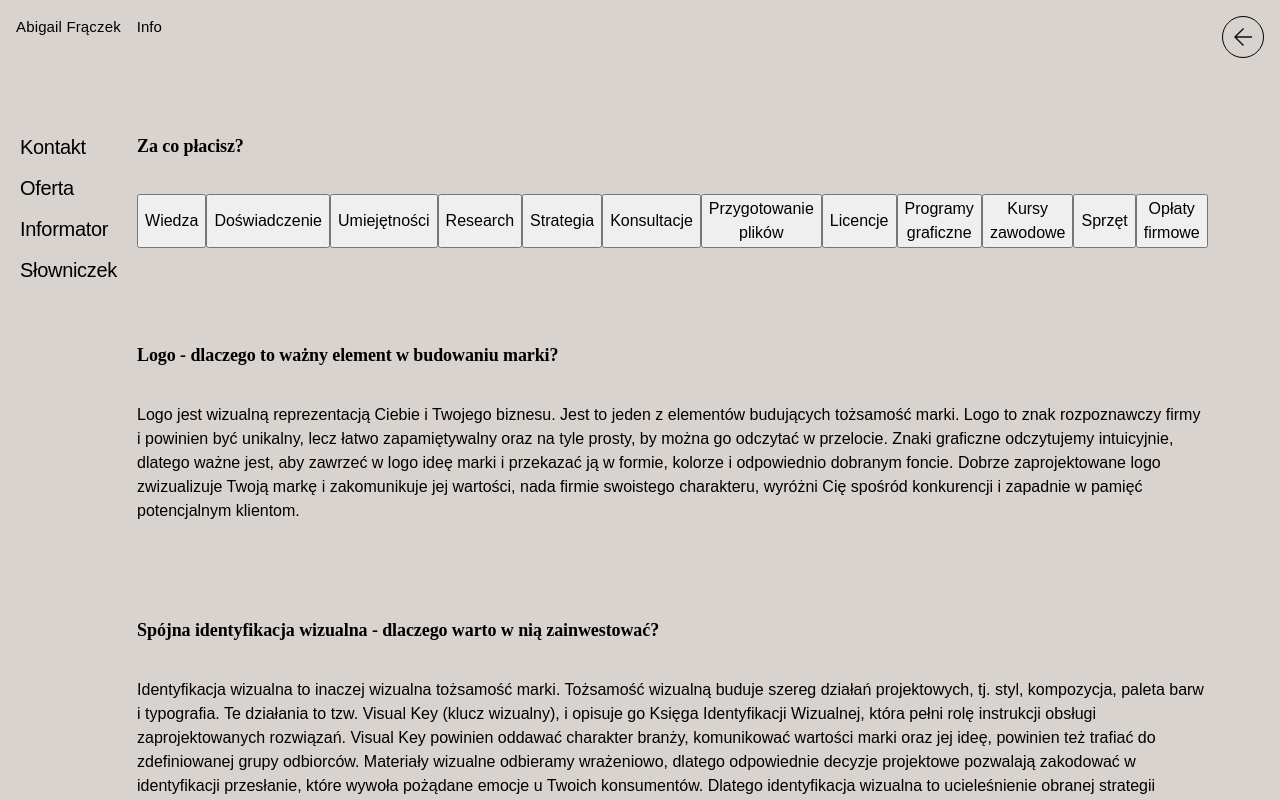
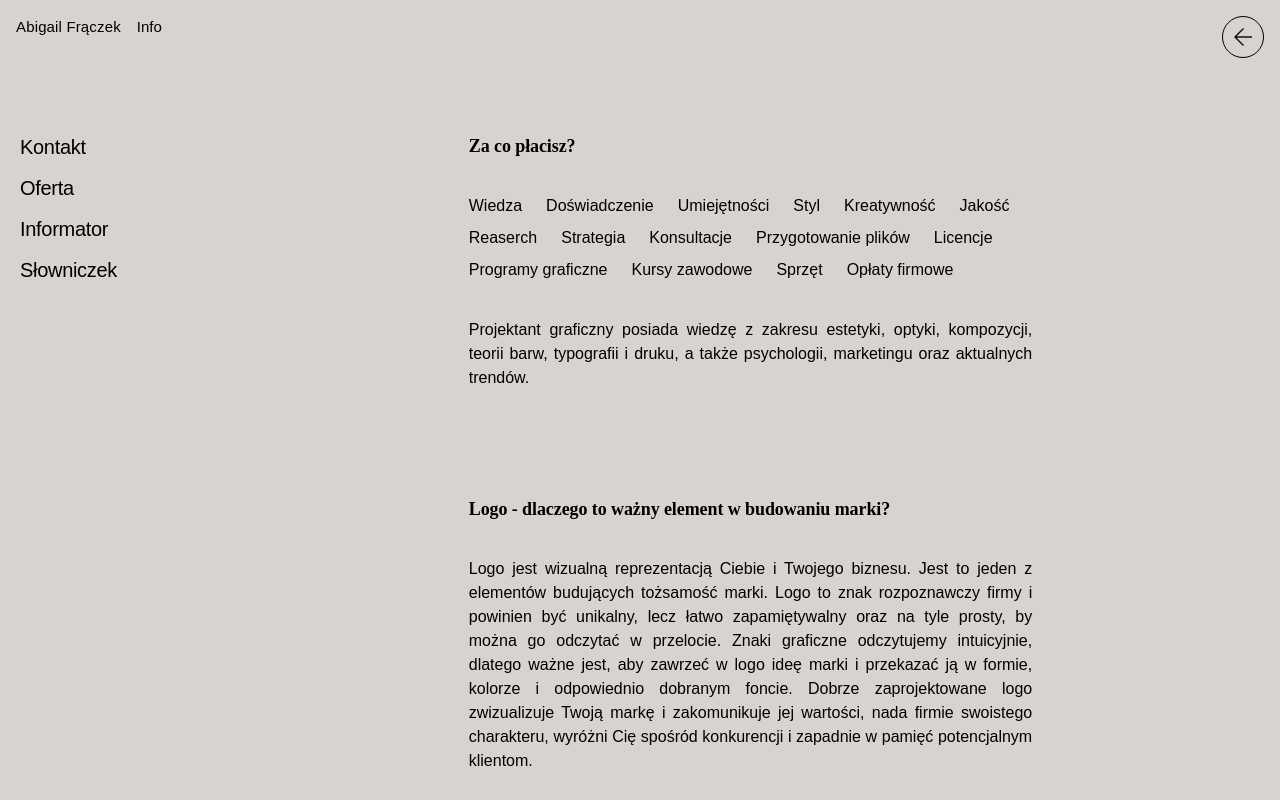
Before and after one commit to Mrbabet/Abigail-fraczek-portfolio, a React (Vite) app: page /info in a window 1280 px wide. Both pictures are taken after a click on the button "Informator". Shown: the top 800 px of the page. Built offline with nearby package versions, Linux system fonts and the light colour scheme.

Commit message:
Added Informator click btn states

```diff
--- a/src/components/InfoComponents/Informator/Informator.jsx
+++ b/src/components/InfoComponents/Informator/Informator.jsx
@@ -1,23 +1,107 @@
 import "./informatorStyles.scss";
+import { useState } from "react";
 
 const Informator = () => {
+  const informatorDescriptions = [
+    {
+      title: "Wiedza",
+      description:
+        "Projektant graficzny posiada wiedzę z zakresu estetyki, optyki, kompozycji, teorii barw, typografii i druku, a także psychologii, marketingu oraz aktualnych trendów.",
+    },
+    {
+      title: "Doświadczenie",
+      description:
+        "Doświadczony designer to dziesiątki tysięcy godzin spędzonych na treningu swojego fachu oraz wiele przebytych współprac. Dzięki temu wiesz, że nie popełnisz błędu, ponieważ Twój grafik ma je już za sobą. Zadba on też o komunikację i czujnie przeprowadzi Cię przez proces współpracy, aby obie strony wyniosły z niej jak najwięcej korzyści.",
+    },
+    {
+      title: "Umiejętności",
+      description:
+        "Doświadczony grafik panuje nad kompozycją programów, które dopełniają swoje funkcje i pozwalają stworzyć funkcjonalny produkt. Jest też biegły w wykreślaniu swoich pomysłów i wdrażaniu ich w życie z należytą starannością.",
+    },
+    {
+      title: "Styl",
+      description:
+        "Każdy designer z czasem wypracowuje własną estetykę i styl. Im więcej lat poświęci na swoją twórczość, tym bieglej posługuje się własnym językiem, którym przemawia do wybranej grupy klientów.",
+    },
+    {
+      title: "Kreatywność",
+      description:
+        "Doświadczony grafik wie co w trawie piszczy. Obserwuje rynek i trendy, wie co już było i przewiduje co będzie, a jego zawodową ambicją jest stworzenie czegoś nowego. Kreatywność to niepowtarzalność, świeżość, i wyróżniający się na rynku produkt.",
+    },
+    {
+      title: "Jakość",
+      description:
+        "Doświadczony projektant nie przystaje na pierwszą propozycję, lecz sprawdza wszystkie możliwe rozwiązania, i wybiera najlepsze.",
+    },
+    {
+      title: "Reaserch",
+      description:
+        "Reaserch obejmuje analizę konkurencji oraz stworzenie moodboardu. To ważny etap pozwalający zyskać perspektywę rynkową, stworzyć szereg możliwości i przedstawić klientowi różne kierunki wizualne.",
+    },
+    {
+      title: "Strategia",
+      description:
+        "Na podstawie reaserchu powstaje strategia brandingowa, czyli określona wizja marki oraz zbiór działań marketingowych, mających na celu wcielić tę wizję w życie i stworzyć skuteczny produkt.",
+    },
+    {
+      title: "Konsultacje",
+      description:
+        "Konsultacje to przede wszystkim czas, który należy poświęcić m.in. na tworzenie prezentacji wizualnie wspierających dyskusję, na wypracowywanie wspólnej koncepcji oraz na zlecone przez klienta poprawki.",
+    },
+    {
+      title: "Przygotowanie plików",
+      description:
+        "Ostatni etap prac to zapis każdego z powstałych materiałów w 3-5 formatach oraz w 2 paletach barw, a także opracowanie Księgi Znaku lub Księgi Identyfikacji Wizualnej. Pliki powinny być łatwe w samodzielnej obsłudze i używalne w każdej sytuacji.",
+    },
+    {
+      title: "Licencje",
+      description:
+        "Narzędzia pracy projektanta graficznego w większości wymagają płatnej licencji.",
+    },
+    {
+      title: "Programy graficzne",
+      description: "Niektóre z programów graficznych wymagają pełnego zakupu.",
+    },
+    {
+      title: "Kursy zawodowe",
+      description:
+        "Branża kreatywna to ogrom specjalizacji, a rozwój techniki rodzi kolejne trendy i możliwości, dlatego projektant graficzny stale poszerza swoje horyzonty, aby oferować aktualne usługi o wysokiej jakości.",
+    },
+    {
+      title: "Sprzęt",
+      description:
+        "Programy graficzne wymagają profesjonalnego sprzętu o wysokiej mocy, który wspiera jakość i poziom skomplikowania projektów.",
+    },
+    {
+      title: "Opłaty firmowe",
+      description:
+        "Współprace napędzają biznes, a biznes napędza koszty. Freelancer posiadający własną działalność samodzielnie pokrywa jej opłaty.",
+    },
+  ];
+  const [description, setDescription] = useState(
+    "Projektant graficzny posiada wiedzę z zakresu estetyki, optyki, kompozycji, teorii barw, typografii i druku, a także psychologii, marketingu oraz aktualnych trendów."
+  );
+
   return (
     <div className="informator-components">
       <div className="click-items">
         <div className="click-items__title">Za co płacisz?</div>
         <div className="click-items-btns">
-          <button>Wiedza</button>
-          <button>Doświadczenie</button>
-          <button>Umiejętności</button>
-          <button>Research</button>
-          <button>Strategia</button>
-          <button>Konsultacje</button>
-          <button>Przygotowanie plików</button>
-          <button>Licencje</button>
-          <button>Programy graficzne</button>
-          <button>Kursy zawodowe</button>
-          <button>Sprzęt</button>
-          <button>Opłaty firmowe</button>
+          {informatorDescriptions.map((description) => (
+            <button
+              type="button"
+              key={description.title}
+              className="click-item-btn"
+              onClick={() => {
+                setDescription(description.description);
+              }}
+            >
+              {description.title}
+            </button>
+          ))}
+        </div>
+        <div className="click-items-description">
+          <p>{description}</p>
         </div>
       </div>
 
--- a/src/components/InfoComponents/Informator/informatorStyles.scss
+++ b/src/components/InfoComponents/Informator/informatorStyles.scss
@@ -1,15 +1,47 @@
 .informator-components {
   margin-top: 120px;
+
+  grid-template-columns: repeat(4, 1fr);
+  grid-column: 1 / span 4;
   @media screen and (min-width: 820px) {
+    grid-template-columns: repeat(8, 1fr);
+    grid-column: 3 / 8;
     margin-top: 165px;
+    column-gap: 16px;
   }
   @media screen and (min-width: 1280px) {
+    grid-template-columns: repeat(12, 1fr);
+    grid-column: 5 / 11;
+    margin-inline: 20px;
     margin-top: 77px;
+    column-gap: 20px;
   }
+}
+
+.click-items {
+  margin-bottom: 96px;
 }
 .click-items-btns {
   display: flex;
-  margin-bottom: 96px;
+  flex-wrap: wrap;
+  margin-bottom: 36px;
+  row-gap: 8px;
+  column-gap: 24px;
+}
+.click-item-btn {
+  background-color: transparent;
+  outline: 0;
+  border: 0;
+  width: max-content;
+  padding: 0;
+}
+.click-items-description {
+  @media screen and (min-width: 820px) {
+    height: 105px;
+  }
+  @media screen and (min-width: 1280px) {
+    height: 84px;
+  }
 }
 .informator {
   margin-bottom: 96px;
@@ -24,3 +56,8 @@
   text-align: left;
   margin-bottom: 36px;
 }
+.other-info {
+  margin-top: 36px;
+  font-size: 12px;
+  line-height: 18px;
+}
--- a/src/index.scss
+++ b/src/index.scss
@@ -80,3 +80,7 @@ ul {
   margin: 0;
   padding: 0;
 }
+p,
+li {
+  text-align: justify;
+}
--- a/src/pages/info/Info.jsx
+++ b/src/pages/info/Info.jsx
@@ -6,7 +6,6 @@ import Footer from "../../components/Footer/Footer";
 import Navbar from "../../components/Navbar/Navbar";
 
 import Contact from "../../components/InfoComponents/Contact/Contact";
-import ScrollTopBtn from "../../components/ScrollTopBtn/ScrollTopBtn";
 import Informator from "../../components/InfoComponents/Informator/Informator";
 import Offer from "../../components/InfoComponents/Offer/Offer";
 import Glossary from "../../components/InfoComponents/Glossary/Glossary";
@@ -45,8 +44,8 @@ const Info = () => {
               </button>
               <button
                 onClick={() => setCurrentSubNav(<Glossary />)}
+                type="button"
                 className="nav-btn"
-                type="button"
               >
                 Słowniczek
               </button>
```
